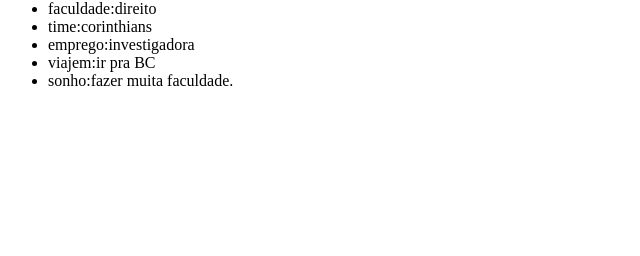
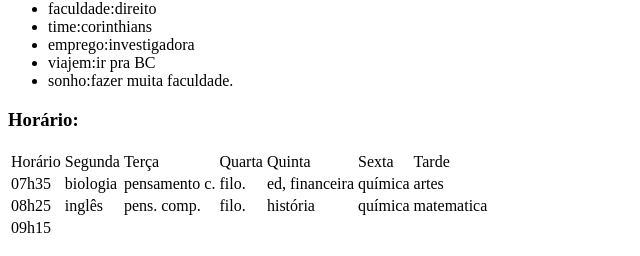
Before and after one commit to raiane-13-1A/raiane-13-1A, a plain HTML site: page index.html in a window 1280 px wide. Shown: the part 696-952 px from the top of the page, without its empty margins (0-640 px from the left). Before the commit the page ends 802 px from the top, so only its background shows below. Drawn offline with Linux system fonts and the light colour scheme.

Commit message:
Add files via upload

```diff
--- a/index.html
+++ b/index.html
@@ -43,6 +43,45 @@
     <li>sonho:fazer muita faculdade.</li>
   </ul>
     </p>
-
+    <p>
+      <h3>Horário:</h3>
+<table>
+  <tr>
+<td>Horário</td>
+<td>Segunda</td>
+<td>Terça</td>
+<td>Quarta</td>
+<td>Quinta</td>
+<td>Sexta</td>
+<td>Tarde</td>
+ </tr>
+ <tr>
+<td>07h35</td>
+<td>biologia</td>
+<td>pensamento c.</td>
+<td>filo.</td>
+<td>ed, financeira</td>
+<td>química</td>
+<td>artes</td>
+  </tr>
+  <tr>
+<td>08h25</td>
+<td>inglês</td>
+<td>pens. comp.</td>
+<td>filo.</td>
+<td>história</td>
+<td>química</td>
+<td>matematica</td>
+</tr>
+<tr>
+<td>09h15</td>
+<td></td>
+<td></td>
+<td></td>
+<td></td>
+<td></td>
+</tr>
+</table>
+    </p>
 </body>
 </html>
```
